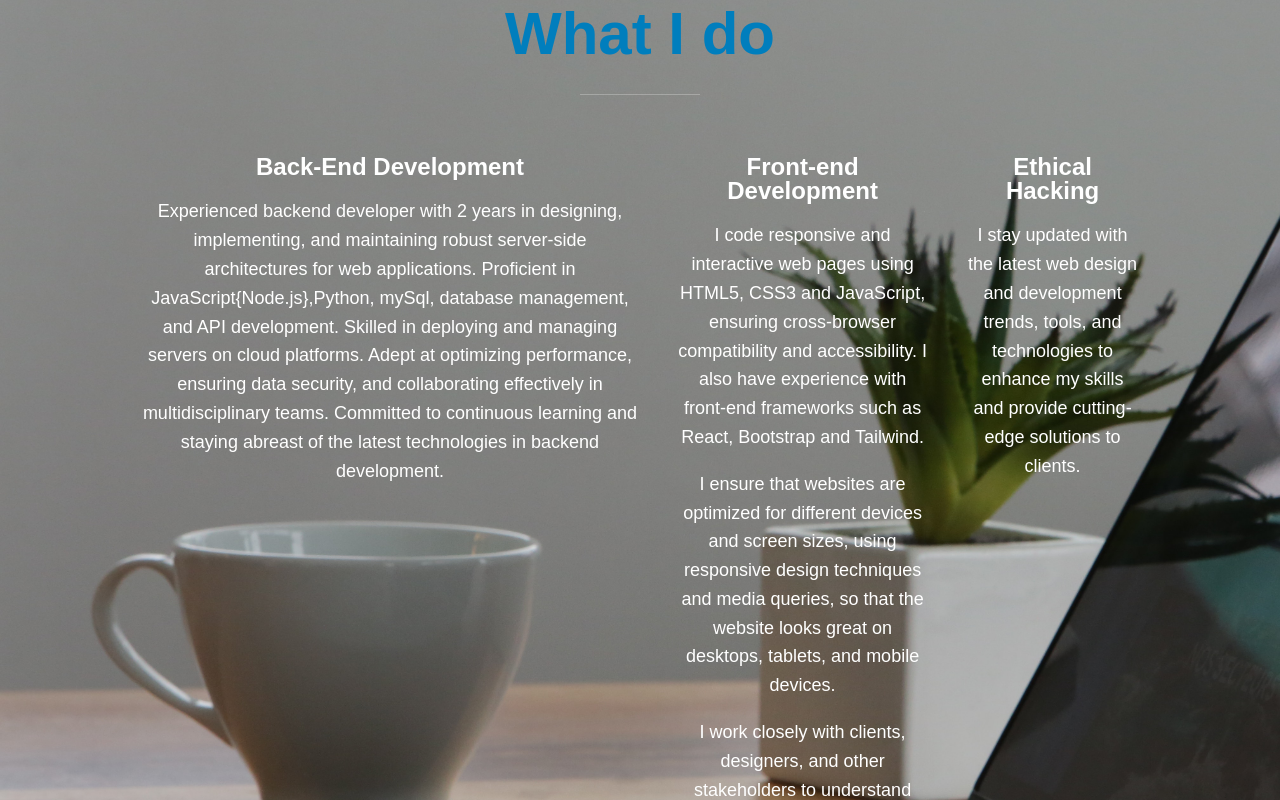
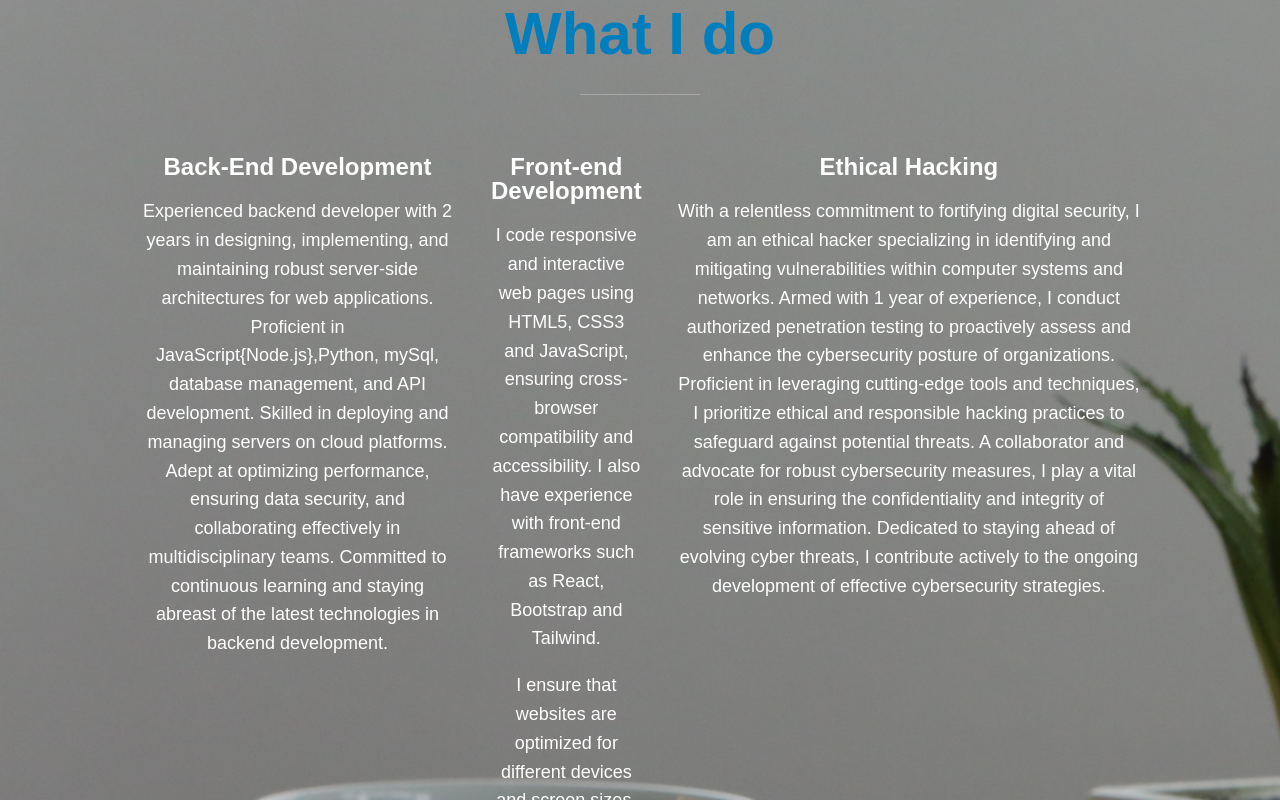
Before and after one commit to CodewithOye/Codewithoye.github.io, a plain HTML site: page index.html in a window 1280 px wide. Shown: the part 699-1499 px from the top of the page. Drawn offline with nearby package versions, Linux system fonts and the light colour scheme; files whose address does not match are found by name; a web font is replaced by a local one.

Commit message:
html review

```diff
--- a/index.html
+++ b/index.html
@@ -69,7 +69,7 @@
 
                 <div class="service">
                     <h3>Ethical Hacking</h3>
-                    <p>I stay updated with the latest web design and development trends, tools, and technologies to enhance my skills and provide cutting-edge solutions to clients.</p>
+                    <p>With a relentless commitment to fortifying digital security, I am an ethical hacker specializing in identifying and mitigating vulnerabilities within computer systems and networks. Armed with 1 year of experience, I conduct authorized penetration testing to proactively assess and enhance the cybersecurity posture of organizations. Proficient in leveraging cutting-edge tools and techniques, I prioritize ethical and responsible hacking practices to safeguard against potential threats. A collaborator and advocate for robust cybersecurity measures, I play a vital role in ensuring the confidentiality and integrity of sensitive information. Dedicated to staying ahead of evolving cyber threats, I contribute actively to the ongoing development of effective cybersecurity strategies.</p>
                 </div> <!-- / service -->
             </div> <!-- / services -->
 
```
